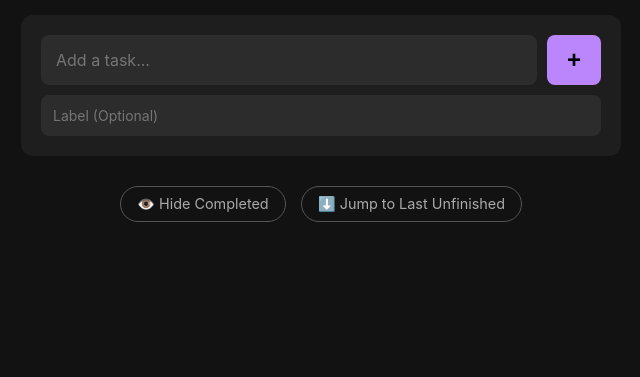
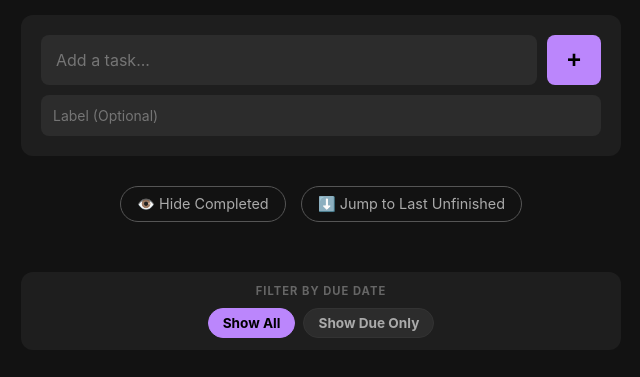
Before and after one commit to dafioram/SimpleTaskList, a Flask app: page / in a window 1280 px wide. Shown: the top 377 px of the page, without its empty margins (319-959 px from the left). Run offline with Flask 3, Linux system fonts and the light colour scheme; data that the repository does not hold is empty.

Commit message:
Add filtering by tasks with due dates

```diff
--- a/main.py
+++ b/main.py
@@ -71,6 +71,7 @@ def index():
 
     filter_label = request.args.get('label')
     filter_assignee = request.args.get('assignee')
+    filter_due = request.args.get('due_only')
 
     label_counts = {}
     assignee_counts = {}
@@ -99,6 +100,9 @@ def index():
         else:
             query = query.filter(Task.assignee == filter_assignee)
 
+    if filter_due == '1':  # <-- Add this block
+        query = query.filter(Task.due_date.isnot(None)).filter(Task.due_date != "")
+
     tasks = query.all()
 
     unique_labels_query = db.session.query(Task.label).filter(Task.label.isnot(None)).filter(Task.label != "").distinct().all()
@@ -124,6 +128,7 @@ def index():
                            unassigned_count=unassigned_count,
                            active_filter=filter_label,
                            active_assignee=filter_assignee,
+                           active_due=filter_due,
                            children_map=children_map,
                            total_active=total_active)
 
--- a/templates/index.html
+++ b/templates/index.html
@@ -366,9 +366,9 @@
         <div style="background: #1e1e1e; padding: 12px 15px; border-radius: 12px;">
             <div style="font-size: 0.7rem; color: #666; text-transform: uppercase; font-weight: bold; letter-spacing: 1px; margin-bottom: 10px; text-align: center;">Filter by Label</div>
             <div class="filter-bar" style="margin-bottom: 0;">
-                <a href="/?{% if active_assignee %}assignee={{ active_assignee }}{% endif %}" class="filter-pill {{ 'active' if not active_filter }}">All ({{ total_active }})</a>
+                <a href="/?{% if active_assignee %}assignee={{ active_assignee }}{% endif %}{% if active_due %}&due_only={{ active_due }}{% endif %}" class="filter-pill {{ 'active' if not active_filter }}">All ({{ total_active }})</a>
                 {% for lbl, count in all_labels %}
-                <a href="/?label={{ lbl }}{% if active_assignee %}&assignee={{ active_assignee }}{% endif %}" class="filter-pill {{ 'active' if active_filter == lbl }}">
+                <a href="/?label={{ lbl }}{% if active_assignee %}&assignee={{ active_assignee }}{% endif %}{% if active_due %}&due_only={{ active_due }}{% endif %}" class="filter-pill {{ 'active' if active_filter == lbl }}">
                     {{ lbl }} ({{ count }})
                 </a>
                 {% endfor %}
@@ -380,17 +380,17 @@
         <div style="background: #1e1e1e; padding: 12px 15px; border-radius: 12px;">
             <div style="font-size: 0.7rem; color: #666; text-transform: uppercase; font-weight: bold; letter-spacing: 1px; margin-bottom: 10px; text-align: center;">Filter by Person</div>
             <div class="filter-bar" style="margin-bottom: 0;">
-                <a href="/?{% if active_filter %}label={{ active_filter }}{% endif %}" class="filter-pill {{ 'active' if not active_assignee }}">Anyone</a>
+                <a href="/?{% if active_filter %}label={{ active_filter }}{% endif %}{% if active_due %}&due_only={{ active_due }}{% endif %}" class="filter-pill {{ 'active' if not active_assignee }}">Anyone</a>
 
                 {% for a, count in all_assignees %}
-                <a href="/?assignee={{ a }}{% if active_filter %}&label={{ active_filter }}{% endif %}" class="filter-pill {{ 'active' if active_assignee == a }}">
+                <a href="/?assignee={{ a }}{% if active_filter %}&label={{ active_filter }}{% endif %}{% if active_due %}&due_only={{ active_due }}{% endif %}" class="filter-pill {{ 'active' if active_assignee == a }}">
                     <span class="avatar-small" style="background-color: {{ assignee_colors[a] }}">{{ a[0]|upper }}</span>
                     {{ a }} ({{ count }})
                 </a>
                 {% endfor %}
 
                 {% if unassigned_count > 0 or active_assignee == 'Unassigned' %}
-                <a href="/?assignee=Unassigned{% if active_filter %}&label={{ active_filter }}{% endif %}" class="filter-pill {{ 'active' if active_assignee == 'Unassigned' }}">
+                <a href="/?assignee=Unassigned{% if active_filter %}&label={{ active_filter }}{% endif %}{% if active_due %}&due_only={{ active_due }}{% endif %}" class="filter-pill {{ 'active' if active_assignee == 'Unassigned' }}">
                     <span class="avatar-small" style="background-color: #555; color: #aaa;">?</span>
                     Unassigned ({{ unassigned_count }})
                 </a>
@@ -398,6 +398,14 @@
             </div>
         </div>
         {% endif %}
+
+        <div style="background: #1e1e1e; padding: 12px 15px; border-radius: 12px;">
+            <div style="font-size: 0.7rem; color: #666; text-transform: uppercase; font-weight: bold; letter-spacing: 1px; margin-bottom: 10px; text-align: center;">Filter by Due Date</div>
+            <div class="filter-bar" style="margin-bottom: 0;">
+                <a href="/?{% if active_filter %}label={{ active_filter }}{% endif %}{% if active_assignee %}&assignee={{ active_assignee }}{% endif %}" class="filter-pill {{ 'active' if active_due != '1' }}">Show All</a>
+                <a href="/?due_only=1{% if active_filter %}&label={{ active_filter }}{% endif %}{% if active_assignee %}&assignee={{ active_assignee }}{% endif %}" class="filter-pill {{ 'active' if active_due == '1' }}">Show Due Only</a>
+            </div>
+        </div>
 
     </div>
 
```
